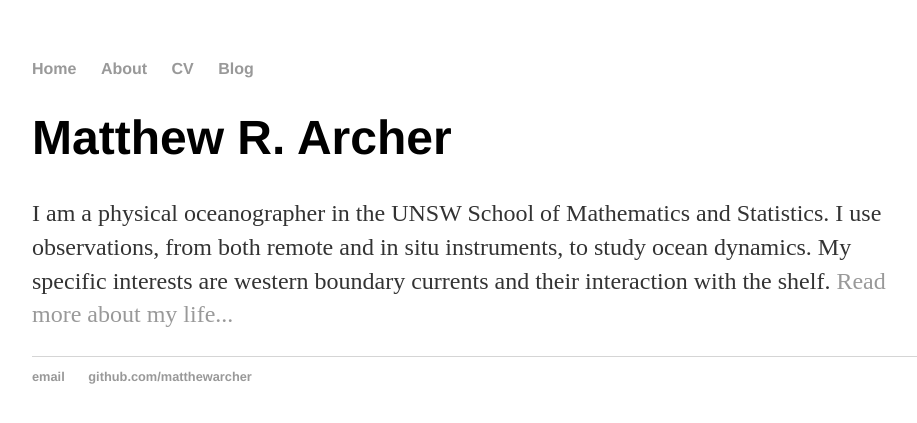
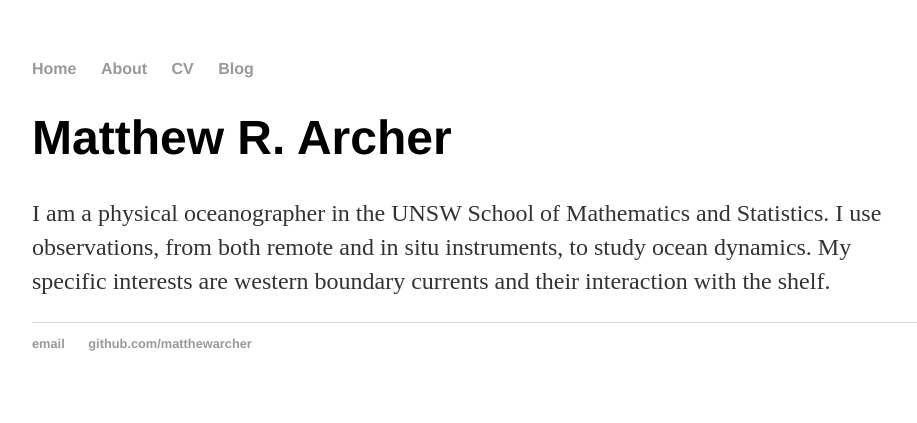
Before and after one commit to matthewarcher/matthewarcher.github.io, a Jekyll site: the page built from index.html, in a window 1280 px wide. Shown: the top 423 px of the page, without its empty margins (160-1077 px from the left). Built offline with Jekyll 4.4.1, drawn with Linux system fonts in a browser that asks for light colours.

Commit message:
Update index.html

```diff
--- a/index.html
+++ b/index.html
@@ -4,5 +4,5 @@ title: Matthew R. Archer
 ---
 <div class="blurb">
 	<h1>Matthew R. Archer</h1>
-	<p>I am a physical oceanographer in the UNSW School of Mathematics and Statistics. I use observations, from both remote and in situ instruments, to study ocean dynamics. My specific interests are western boundary currents and their interaction with the shelf. <a href="/about">Read more about my life...</a></p>
+	<p>I am a physical oceanographer in the UNSW School of Mathematics and Statistics. I use observations, from both remote and in situ instruments, to study ocean dynamics. My specific interests are western boundary currents and their interaction with the shelf. </p>
 </div><!-- /.blurb -->
```
